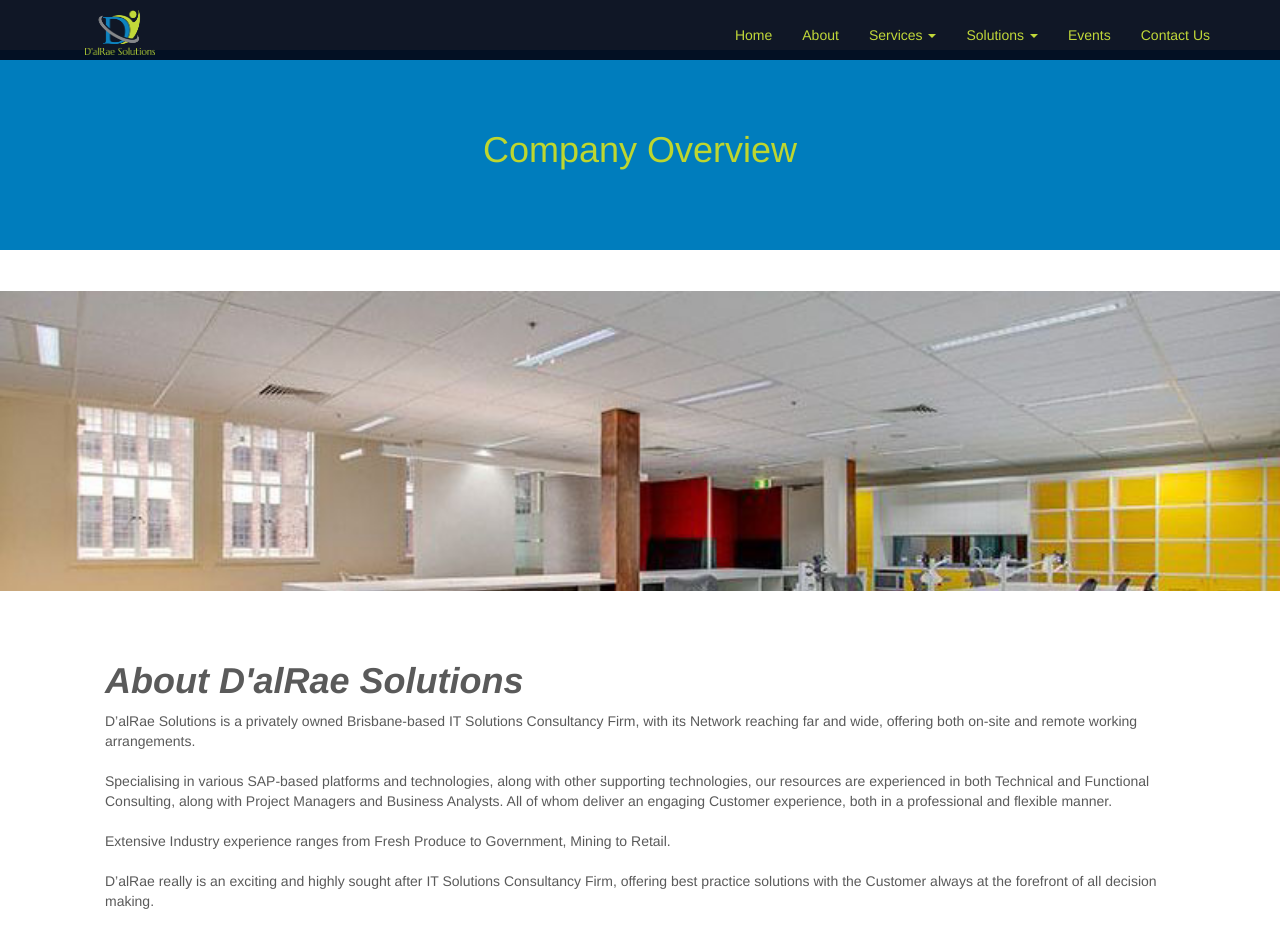
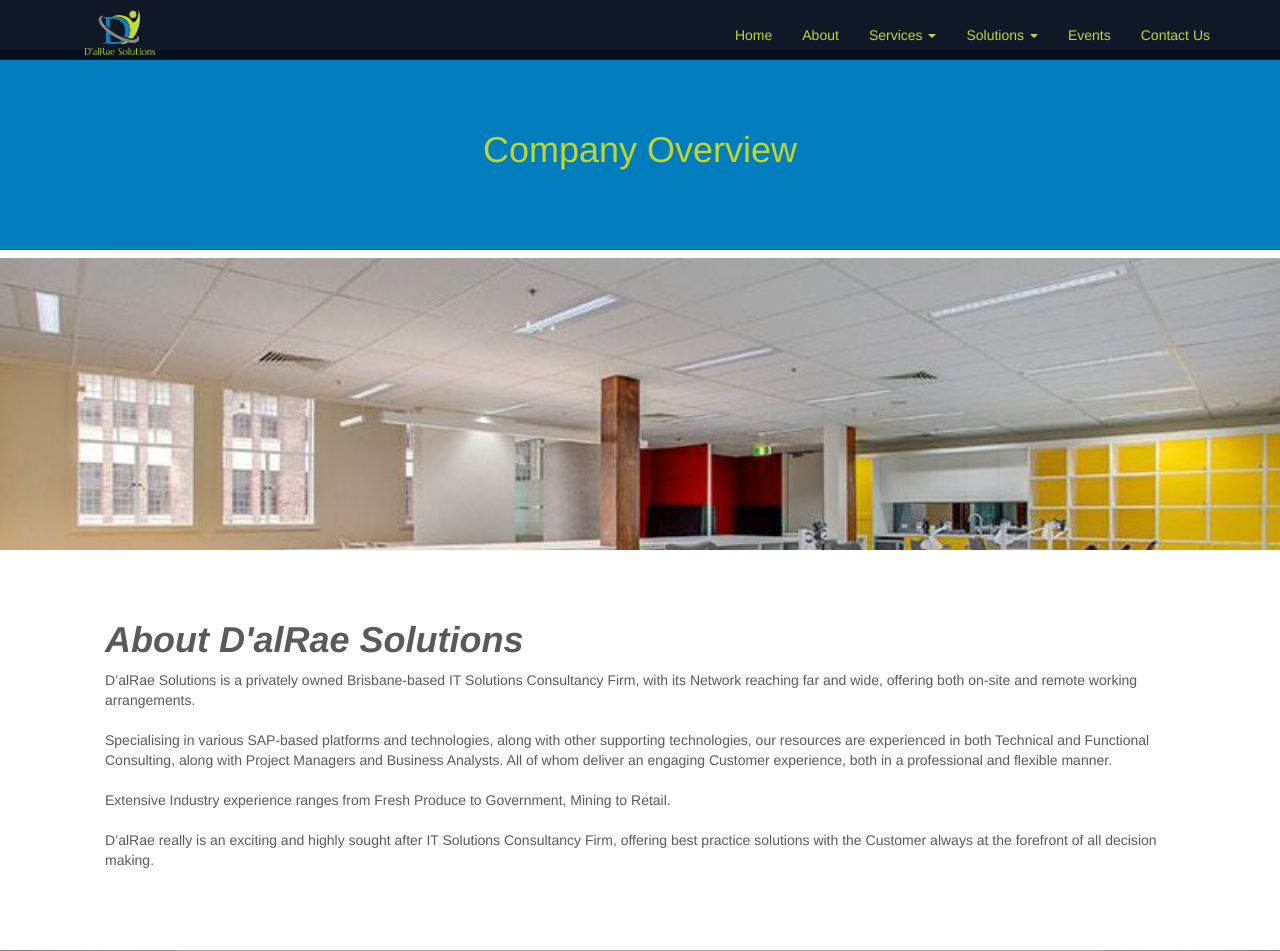
Before and after one commit to timhobbs4/Website, a PHP site: page /about.html in a window 1280 px wide; the page is wider, and only the part inside the window is pictured. Shown: the top 951 px of that part. Run offline with PHP 8.4, Linux system fonts and the light colour scheme; some libraries are stand-ins or nearby versions; grey boxes are pictures that could not be loaded.

Commit message:
abuot page
remove whitespace below heading

```diff
--- a/about.html
+++ b/about.html
@@ -123,12 +123,7 @@
                 <h1>Company Overview</h1>
             </div>
         </div>
-        <div class="row">
-            <div class="col-lg-3"></div>
-            <div class="col-lg-8">
-                <!--h1 id="vision">Our Vision is to do something amazing...</h1-->
-            </div>
-        </div>
+
     </div>
     <div class="parallax_about" style="width: 100%"></div>
     <div class="container" id="about-dalrae">
--- a/css/custom.css
+++ b/css/custom.css
@@ -188,7 +188,7 @@
 .parallax_about {
         /* The image used */
         background-image: url("../images/creek street.jpg");
-		background-position: 0% 0%;
+		background-position: 0% -2%;
         /* Set a specific height */
         min-height: 300px;
 
@@ -307,7 +307,7 @@
 	min-height: 200px;
 	text-align: center;
 	padding-top: 60px;
-	margin-bottom: 40px;
+	/*margin-bottom: 40px;*/
 	color: #bed62f;
 }
 #about-dalrae{
```
